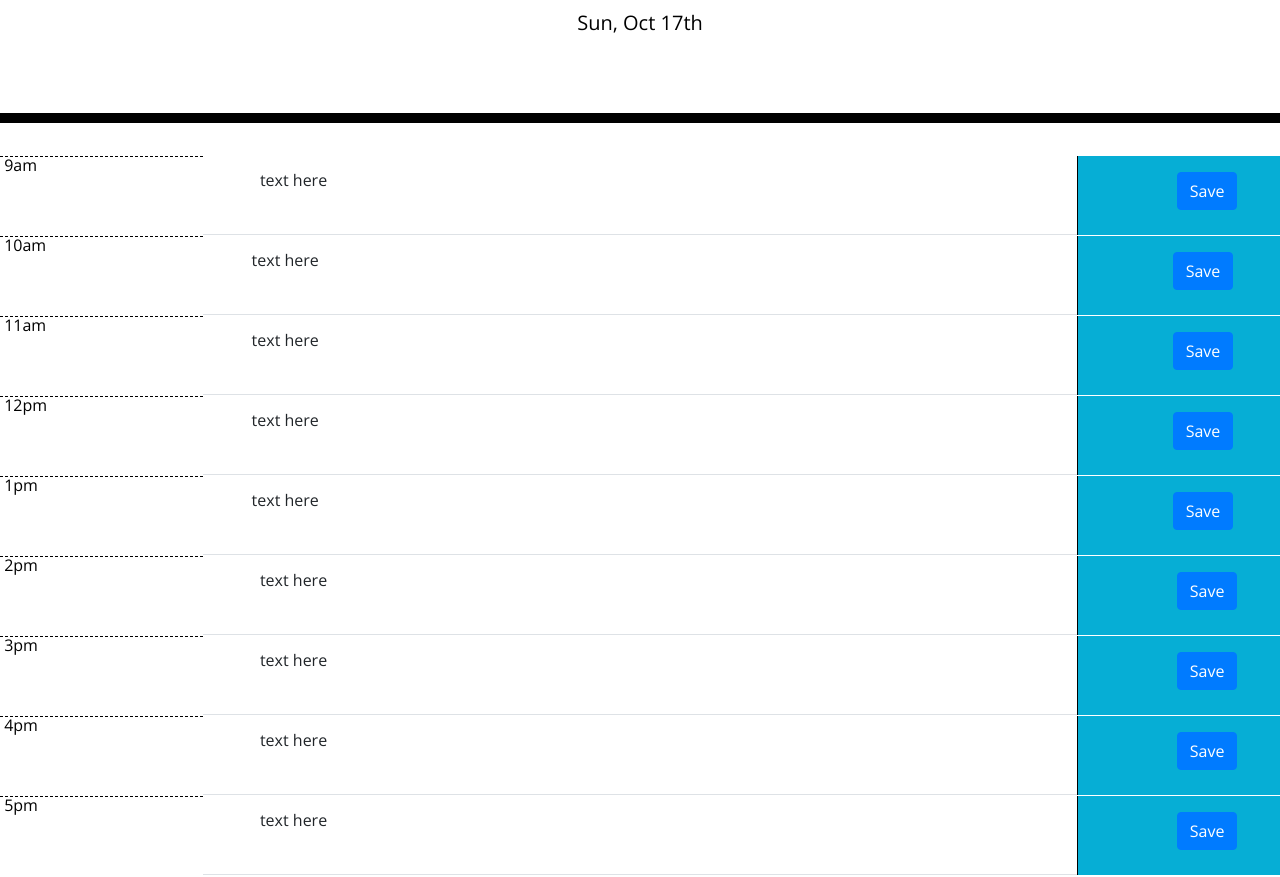
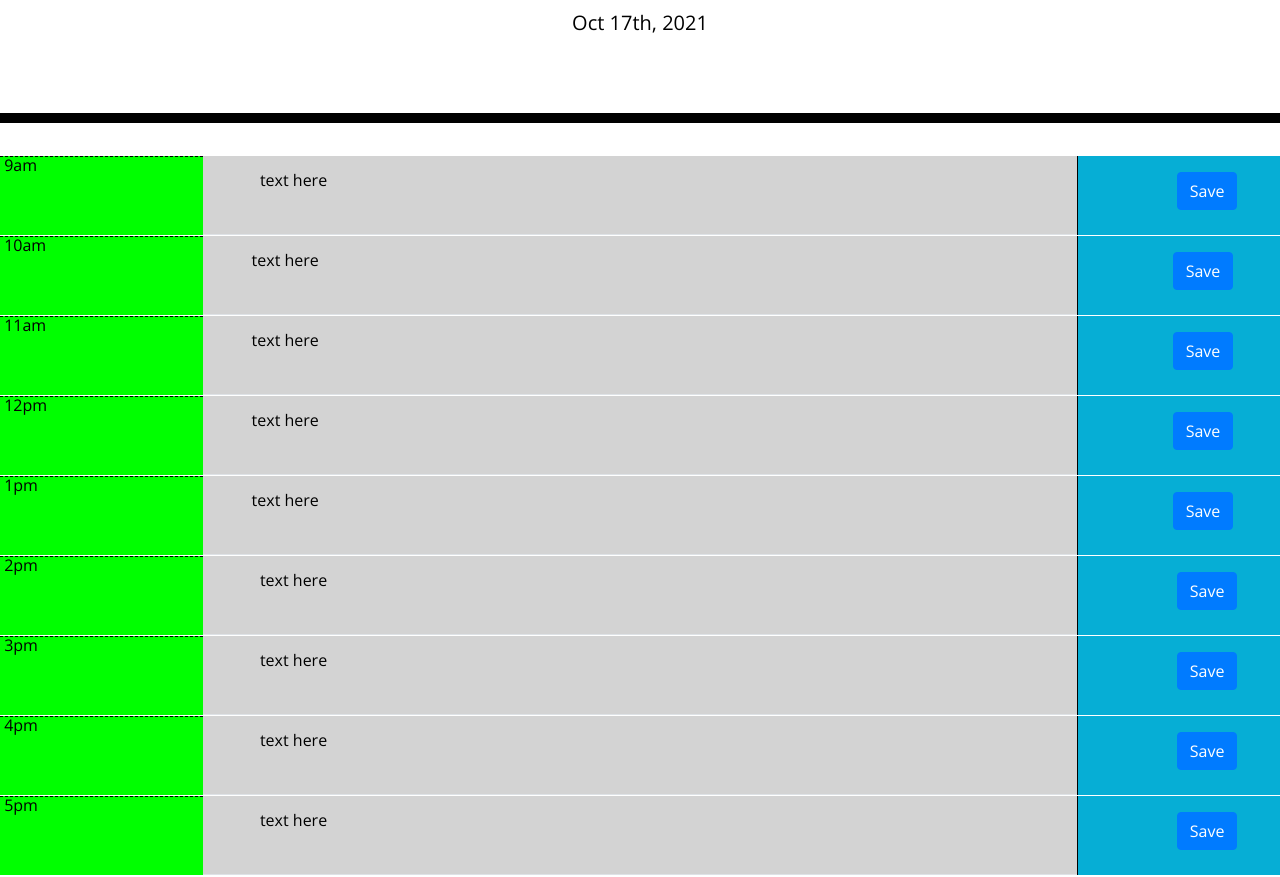
Before and after one commit to Brady1052/Work-Day-Scheduler, a plain HTML site: page index.html in a window 1280 px wide. Shown: the part 181-1058 px from the top of the page. Drawn offline with nearby package versions, Linux system fonts and the light colour scheme; files that its build step writes are made by us from their sources.

Commit message:
Color coded the time

```diff
--- a/index.html
+++ b/index.html
@@ -35,13 +35,14 @@
         <p class="lead">A simple calendar app for scheduling your work day</p>
         <p id="currentDay" class="lead"></p>
       </header>
-    <div class="row">
+
+      <div class="row" id="9">
         <div class='col-2 hour'> 9am
         </div>
 
         <div class="col-8 description backgroundTool border-bottom scheduler">
           <span class="textData" id="9amSpan">text here </span>
-          <input id="9amInput " class="d-none border-0 form-control textarea bg-transparent am9Input" type="text" placeholder="Default input">
+          <textarea id="9amInput " class="d-none border-0 form-control textarea bg-transparent am9Input" type="text" placeholder="Default input"></textarea>
         </div>
         <div class="col-2 saveBtn">
           <button type="submit" id="9amButton" class="btn btn-primary mb-2 am9Button">Save</button>
@@ -49,12 +50,12 @@
       </div>
 
 
-    <div class="row">
+    <div class="row" id="10">
       <div class='col-2 hour'> 10am
       </div>
 
       <div class="col-8 description backgroundTool border-bottom scheduler">
-        <span class="textData" id= "10amSpan">text here </span>
+        <span for="event" class="textData" id= "10amInput">text here </span>
         <input id="10amInput" class="d-none border-0 form-control textarea bg-transparent am10Input" type="text" placeholder="Default input">
       </div>
       <div class="col-2 saveBtn">
@@ -64,7 +65,7 @@
 
 
 
-    <div class="row">
+    <div class="row"id="11">
       <div class='col-2 hour'> 11am
       </div>
 
@@ -81,7 +82,7 @@
 
 
 
-    <div class="row">
+    <div class="row"id="12">
       <div class='col-2 hour'> 12pm
       </div>
 
@@ -95,7 +96,7 @@
     </div>
 
 
-    <div class="row">
+    <div class="row"id="13">
       <div class='col-2 hour'> 1pm
       </div>
 
@@ -108,7 +109,7 @@
      </div>
     </div>
 
-    <div class="row">
+    <div class="row"id="14">
         <div class='col-2 hour'> 2pm
         </div>
 
@@ -121,7 +122,7 @@
        </div>
       </div>
 
-      <div class="row">
+      <div class="row" id="15">
         <div class='col-2 hour'> 3pm
         </div>
 
@@ -134,7 +135,7 @@
        </div>
       </div>
 
-      <div class="row">
+      <div class="row" id="16">
         <div class='col-2 hour'> 4pm
         </div>
 
@@ -147,7 +148,7 @@
        </div>
       </div>
 
-      <div class="row">
+      <div class="row" id="17">
 
         <div class='col-2 hour'> 5pm
         </div>
--- a/script.js
+++ b/script.js
@@ -1,58 +1,71 @@
+var userEventSpan = document.querySelector(".textData");
 var today = moment();
 $("#currentDay").text(today.format("MMM Do, YYYY"));
 
-//current date and time
-
-$("#currentDay").text(moment().format('ddd, MMM Do'));
-
 //currentTime to determine if the hour matchs for color
 var currentTime = moment().format('H');
-console.log()
 
+var allRows = document.querySelectorAll(".row")
+// console.log(allRows)
+for (var i = 0; i < allRows.length; i++) {
+    var timeBlockHour = parseInt(allRows[i].id)
+    // console.log(allRows[i].id)
+    if (timeBlockHour < currentTime) {
+        allRows[i].classList.add("past")
+    } else if (timeBlockHour > currentTime){
+        allRows[i].classList.add("future")
+    } else {
+        allRows[i].classList.add("present")
+    }
+}
 //todo project
-// Use window.localStoirage to retrieve and store your data object as string
+// Use window.localStorage to retrieve and store your data object as string
 const LS = JSON.parse(localStorage.scheduler || '{}'); // now an Object
 
-// double click makes calendar content editable
+//click makes calendar content editable
 
-$(".textData").dblclick(function () {
+$(".textData").click(function () {
     $(this).addClass('d-none')
     $(this).siblings("input").removeClass("d-none");
 });
 
-$(".btn").dblclick(function () {
+$(".btn").click(function () {
     console.log(this);
     console.log($(this).attr("id"))
     var id = $(this).attr("id")
-    var time = id.slice(0,3)
+    var time = id.slice(0, 3)
     console.log(time)
 
     var timeInputId = time + "Input";
 });
 
-// save makes edit end
 
-// set active time
+
+
 
 // make background color of / past hours gray / current hour red / future hours green
 var hourPast = hourPast < currentTime;
 var hourNow = currentTime;
 var hourFuture = hourFuture < currentTime;
-
-// if currentTime > hourNow make background color gray//
+// saves user input
+function renderLastRegistered() {
+    var userInput = localStorage.getItem("event");
+    userEventSpan.textContent = userInput;
+}
+localStorage.setItem("userInput", userInput);
+renderLastRegistered();
 
 var hourNow = currentTime;
 console.log(hourNow)
 console.log(currentTime)
-    function backgroundColorEdit(){
-        if (hourNow == currentTime){
-            document.getElementsByClassName("backgroundTool").style.backgroundColor = "#ff0000";
-        }else if (hourNow < currentTime){
-            document.getElementsByClassName("backgroundTool").style.backgroundColor = "#d3d3d3";
-        }else
-        {
-            document.getElementsByClassName("backgroundTool").style.backgroundColor = "#90ee90";
-        }
+function backgroundColorEdit() {
+    if (hourNow == currentTime) {
+        document.getElementsByClassName("backgroundTool").style.backgroundColor = "#ff0000";
+    } else if (hourNow < currentTime) {
+        document.getElementsByClassName("backgroundTool").style.backgroundColor = "#d3d3d3";
+    } else {
+        document.getElementsByClassName("backgroundTool").style.backgroundColor = "#90ee90";
+    }
 }
 // if currentTime = hourNow make background color Red //
 
--- a/style.css
+++ b/style.css
@@ -1,83 +1,3 @@
-/* body {
-    font-family: 'Open Sans', sans-serif;
-    font-size: 16px;
-    line-height: 1;
-  }
-
-textarea {
-    background: transparent;
-    border: none;
-    resize: none;
-    color: #000000;
-    border-left: 1px solid black;
-    padding: 10px;
-  }
-
-  .jumbotron {
-    text-align: center;
-    background-color: transparent;
-    color: black;
-    border-radius: 0;
-    border-bottom: 10px solid black;
-  }
-  #table {
-      background-color: teal;
-  }
-  .description {
-    white-space: pre-wrap;
-  }
-
-  .time-block {
-    text-align: center;
-    border-radius: 15px;
-  }
-
-  tr {
-    background-color: teal;
-    white-space: pre-wrap;
-    height: 80px;
-    border-top: 1px solid white;
-  }
-  th {
-    background-color:tomato;
-    color: black;
-    border-top: 1px dashed #000000;
-
-  }
-  .hour {
-    background-color: #ffffff;
-    color: #000000;
-    border-top: 1px dashed #000000;
-  }
-
-  .past {
-    background-color: #d3d3d3;
-    color: white;
-  }
-
-  .present {
-    background-color: #ff6961;
-    color: white;
-  }
-
-  .future {
-    background-color: #77dd77;
-    color: white;
-  }
-
-  .saveBtn {
-    border-left: 1px solid black;
-    border-top-right-radius: 15px;
-    border-bottom-right-radius: 15px;
-    background-color: #06aed5;
-    color: white;
-  }
-
-  .saveBtn i:hover {
-    font-size: 20px;
-    transition: all 0.3s ease-in-out;
-  } */
-
   body {
     font-family: 'Open Sans', sans-serif;
     font-size: 16px;
@@ -93,7 +13,7 @@ textarea {
     padding: 10px;
   }
   .textData {
-     text-align:start;
+    color: black;
 
   }
   .jumbotron {
@@ -103,7 +23,6 @@ textarea {
     border-radius: 0;
     border-bottom: 10px solid black;
   }
-
   .description{
     white-space: pre-wrap;
   }
@@ -119,7 +38,7 @@ textarea {
   }
 
   .hour {
-    background-color: #ffffff;
+    background-color:lime;
     color: #000000;
     border-top: 1px dashed #000000;
   }
```
